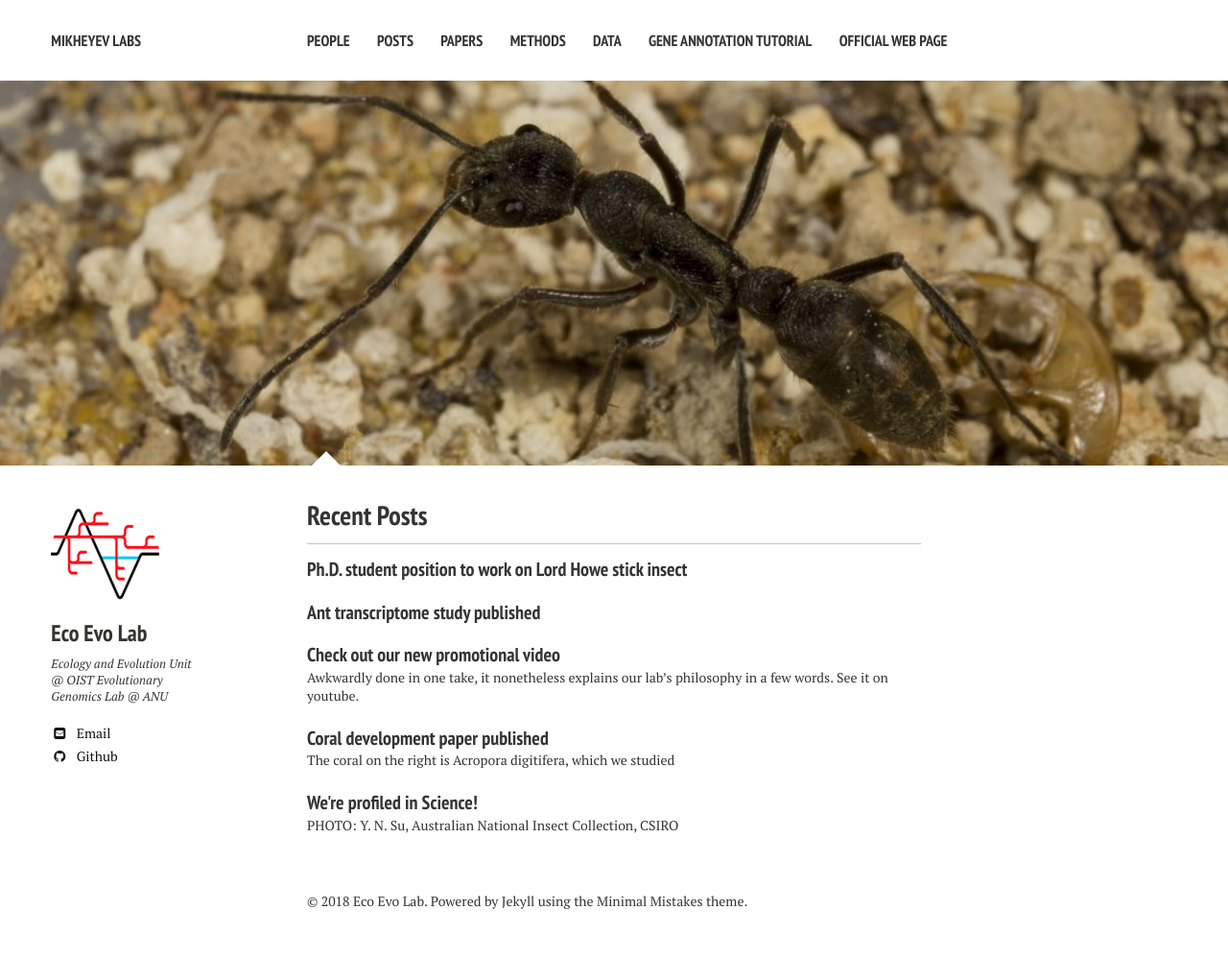
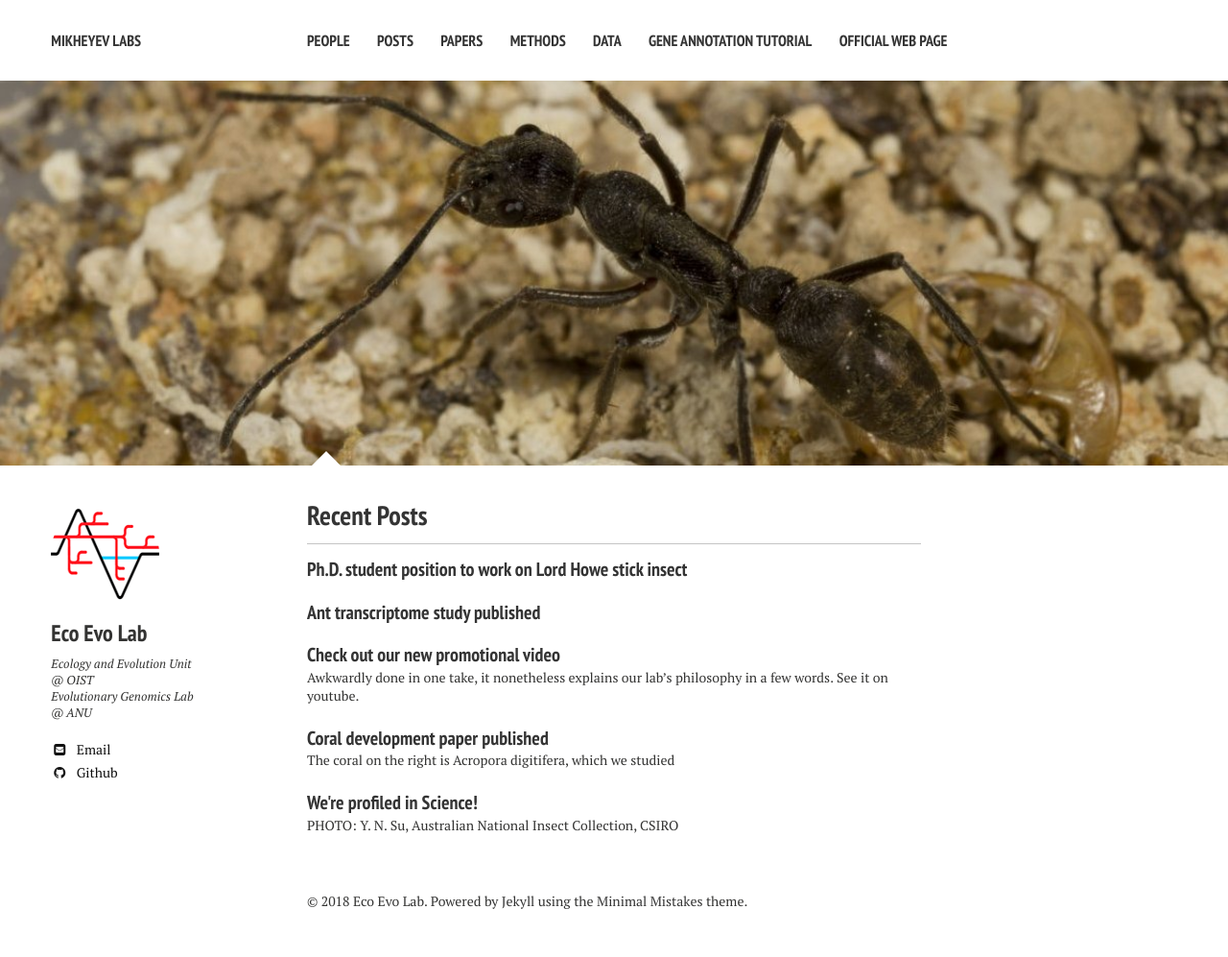
Before and after one commit to MikheyevLab/EcoEvoUnit, a Jekyll site: the page built from index.md, in a window 1280 px wide. Shown: the whole page at 96% size. Built offline with Jekyll 4.4.1, drawn with Linux system fonts in a browser that asks for light colours; nearby versions of some CDN libraries.

```diff
--- a/_config.yml
+++ b/_config.yml
@@ -27,8 +27,7 @@ kramdown:
 owner:
   name: Eco Evo Lab
   avatar: logo.png
-  bio: "Ecology and Evolution Unit @ OIST
-  Evolutionary Genomics Lab @ ANU"
+  bio: Ecology and Evolution Unit @ OIST <br> Evolutionary Genomics Lab @ ANU
   email: ecoevo@oist.jp
   disqus-shortname:
   twitter: #username
```
